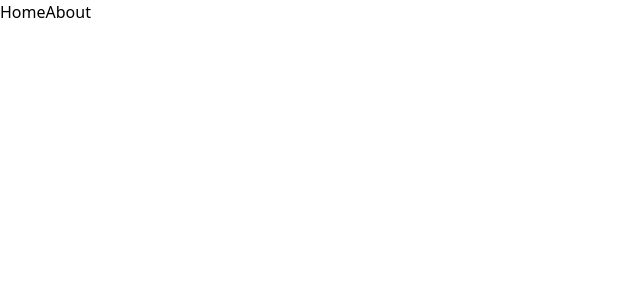
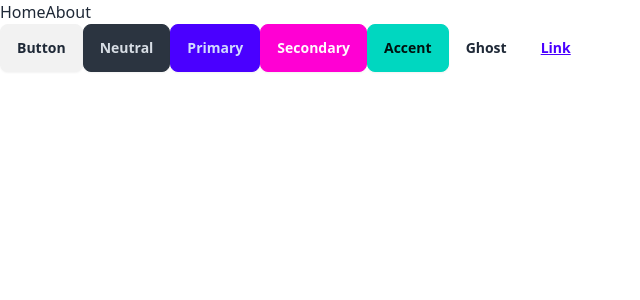
Before and after one commit to angelmarfil/horarify, a Vue app: page / in a window 1280 px wide. Shown: the top 300 px of the page, without its empty margins (0-640 px from the left). Built offline with nearby package versions, Linux system fonts and the light colour scheme.

Commit message:
instalación de daisy ui

```diff
--- a/package.json
+++ b/package.json
@@ -30,6 +30,7 @@
     "@vue/test-utils": "^2.4.5",
     "@vue/tsconfig": "^0.5.1",
     "autoprefixer": "^10.4.19",
+    "daisyui": "^4.10.1",
     "eslint": "^8.57.0",
     "eslint-plugin-vue": "^9.23.0",
     "jsdom": "^24.0.0",
--- a/src/views/HomeView.vue
+++ b/src/views/HomeView.vue
@@ -1,9 +1,13 @@
-<script setup lang="ts">
-
-</script>
+<script setup lang="ts"></script>
 
 <template>
   <main>
-
+    <button class="btn">Button</button>
+    <button class="btn btn-neutral">Neutral</button>
+    <button class="btn btn-primary">Primary</button>
+    <button class="btn btn-secondary">Secondary</button>
+    <button class="btn btn-accent">Accent</button>
+    <button class="btn btn-ghost">Ghost</button>
+    <button class="btn btn-link">Link</button>
   </main>
 </template>
--- a/tailwind.config.js
+++ b/tailwind.config.js
@@ -7,5 +7,9 @@
   theme: {
     extend: {},
   },
-  plugins: [],
+  // eslint-disable-next-line no-undef
+  plugins: [require("daisyui")],
+  daisyui: {
+    themes: true
+  }
 }
```
Also changed, not shown: 1 other file (tests, documents, lock files or other folders).
